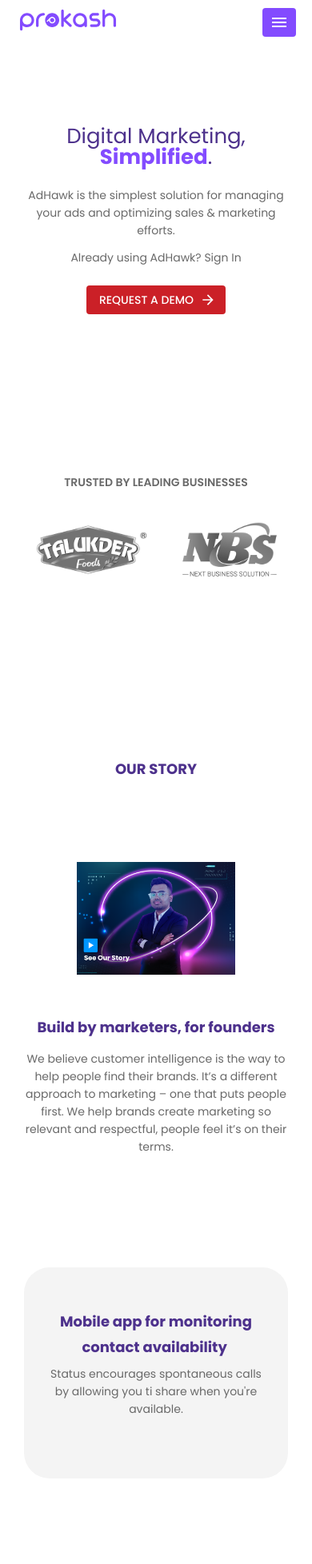
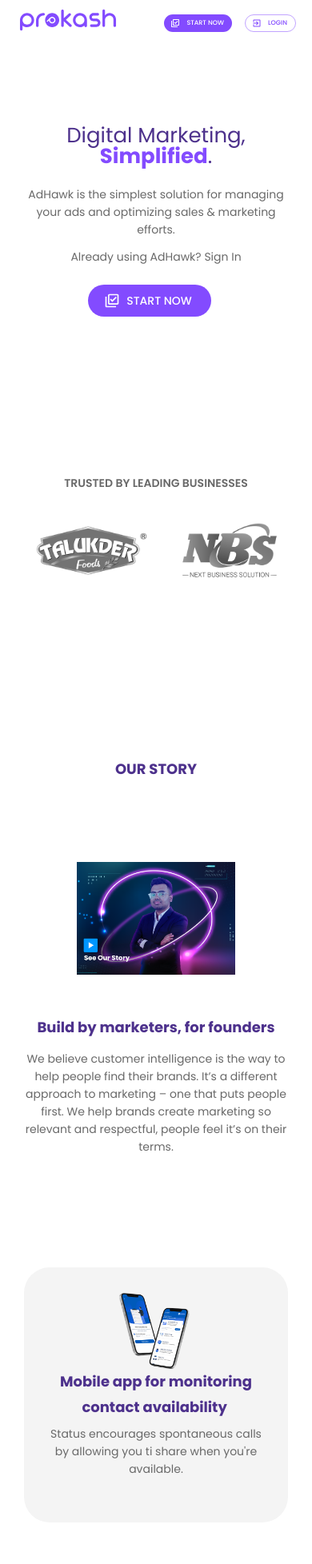
Before and after one commit to NayonRes/prokash-website, a React (Create React App) app: page / in a window 390 px wide. Shown: the top 1956 px of the page at 80% size. Built offline with nearby package versions, Linux system fonts and the light colour scheme.

Commit message:
responsive

```diff
--- a/public/index.html
+++ b/public/index.html
@@ -13,6 +13,11 @@
     <meta
       name="keywords"
       content="digital consultancy, boost"
+    />
+    <meta property="og:title" content="prokash.io" />
+    <meta property="og:description"
+    content="Simplify boosting for Bangladeshi SMBs. Our web service eliminates complexities, allowing businesses to boost posts
+    seamlessly without the need for ad accounts."
     />
     <link rel="apple-touch-icon" href="%PUBLIC_URL%/favicon.svg" />
     <!--
--- a/src/App.css
+++ b/src/App.css
@@ -273,6 +273,7 @@
   padding: 36px 36px;
   border-radius: 16px;
   box-sizing: border-box;
+  min-width: 365px;
 }
 .card7 {
   background: #e2eeff;
@@ -558,6 +559,7 @@
 
 .idea_card {
   min-height: 320px;
+  flex-direction: row;
 }
 /* -------------------tables-------------------- */
 .table_container {
@@ -708,6 +710,11 @@
 }
 .fw700 {
   font-weight: 700 !important;
+}
+.card_image {
+  width: 70%;
+  display: block;
+  margin-left: auto;
 }
 @media screen and (max-width: 1536px) {
   .top_section {
@@ -907,6 +914,19 @@
   } */
 }
 @media screen and (max-width: 600px) {
+  .card_image {
+    width: 50%;
+    margin-left: auto;
+    margin-right: auto;
+  }
+  .card6 {
+    flex: 0 0 calc(50% - 15px);
+    min-width: 0px;
+    max-width: 365px;
+  }
+  .idea_card {
+    flex-direction: column-reverse !important;
+  }
   .demo_form_title {
     font-size: 24px;
   }
@@ -1000,6 +1020,7 @@
 
   .card_holder {
     flex-direction: column;
+    align-items: center;
   }
   .card2,
   .card2_non_hover {
--- a/src/compoments/Header.jsx
+++ b/src/compoments/Header.jsx
@@ -165,12 +165,39 @@ const Header = () => {
               </Link>
             </Box>
             <Box sx={{ display: { xs: "block", md: "none" } }}>
-              <MobileDrawer
+              {/* <MobileDrawer
                 checkServiceMenuActive={checkServiceMenuActive}
                 checkUseCasesMenuActive={checkUseCasesMenuActive}
                 checkCaseStudiesMenuActive={checkCaseStudiesMenuActive}
                 checkWhoWeServeMenuActive={checkWhoWeServeMenuActive}
-              />
+              /> */}
+              <Button
+                disableElevation
+                variant="contained"
+                size="small"
+                sx={{ borderRadius: "100vw", mr: 2, fontSize: "8px" }}
+                // className="nav_button"
+                // endIcon={<img src="/favicon.svg" alt="prokash favicon" />}
+                // onClick={handleClickOpen}
+                startIcon={
+                  <LibraryAddCheckOutlinedIcon style={{ fontSize: "12px" }} />
+                }
+              >
+                Start now
+              </Button>
+              <Button
+                variant="outlined"
+                size="small"
+                sx={{ borderRadius: "100vw", fontSize: "8px" }}
+                // className="nav_button"
+                // endIcon={<img src="/favicon.svg" alt="prokash favicon" />}
+                startIcon={
+                  <ExitToAppOutlinedIcon style={{ fontSize: "12px" }} />
+                }
+                onClick={handleClickOpen}
+              >
+                Login
+              </Button>
             </Box>
             <Box sx={{ display: { xs: "none", md: "block" } }}>
               {/* <Button
@@ -184,7 +211,7 @@ const Header = () => {
               <Button
                 disableElevation
                 variant="contained"
-                sx={{ px: 2, py: 1, borderRadius: "100vw", mr: 2 }}
+                sx={{ px: 3, py: 1, borderRadius: "100vw", mr: 2 }}
                 // className="nav_button"
                 // endIcon={<img src="/favicon.svg" alt="prokash favicon" />}
                 // onClick={handleClickOpen}
@@ -194,7 +221,7 @@ const Header = () => {
               </Button>
               <Button
                 variant="outlined"
-                sx={{ px: 2, py: 1, borderRadius: "100vw" }}
+                sx={{ px: 3, py: 1, borderRadius: "100vw" }}
                 // className="nav_button"
                 // endIcon={<img src="/favicon.svg" alt="prokash favicon" />}
                 startIcon={<ExitToAppOutlinedIcon />}
--- a/src/pages/Feedback.jsx
+++ b/src/pages/Feedback.jsx
@@ -30,7 +30,7 @@ const Feedback = () => {
     // boxShadow: "rgba(0, 0, 0, 0.16) 0px 1px 4px",
     boxSizing: "border-box",
     [theme.breakpoints.down("sm")]: {
-      width: "60px",
+      width: "95%",
     },
   };
 
@@ -74,16 +74,16 @@ const Feedback = () => {
         },
       },
       {
-        breakpoint: 800,
+        breakpoint: 1200,
         settings: {
-          slidesToShow: 2,
+          slidesToShow: 3,
           // centerPadding: "20px",
         },
       },
       {
         breakpoint: 600,
         settings: {
-          slidesToShow: 3,
+          slidesToShow: 1,
           centerPadding: "20px",
         },
       },
--- a/src/pages/Home.jsx
+++ b/src/pages/Home.jsx
@@ -16,6 +16,7 @@ import Feedback from "./Feedback";
 import { useTheme } from "@mui/material/styles";
 import CheckBoxOutlinedIcon from "@mui/icons-material/CheckBoxOutlined";
 import Marquee from "react-fast-marquee";
+import LibraryAddCheckOutlinedIcon from "@mui/icons-material/LibraryAddCheckOutlined";
 
 const Home = () => {
   const theme = useTheme();
@@ -128,8 +129,8 @@ const Home = () => {
               <Button
                 variant="contained"
                 // color="error"
-                endIcon={<ArrowForwardIcon />}
-                sx={{ px: 2, py: 1, borderRadius: "100vw", mr: 2 }}
+                startIcon={<LibraryAddCheckOutlinedIcon />}
+                sx={{ px: 3, py: 1, borderRadius: "100vw", mr: 2 }}
                 className=" hideForMobileViewOnly hideForTabViewOnly"
                 disableElevation
                 data-aos="fade-down"
@@ -143,15 +144,15 @@ const Home = () => {
               <div className="center showForTabAndMobileViewOnly">
                 <Button
                   variant="contained"
-                  color="error"
-                  endIcon={<ArrowForwardIcon />}
-                  className=""
+                  // color="error"
+                  startIcon={<LibraryAddCheckOutlinedIcon />}
+                  sx={{ px: 3, py: 1, borderRadius: "100vw", mr: 2 }}
                   disableElevation
                   data-aos="fade-down"
                   data-aos-delay="900"
                   data-aos-offset="0"
                 >
-                  Request a demo
+                  Start Now
                 </Button>
               </div>
             </Grid>
@@ -285,7 +286,17 @@ const Home = () => {
             style={{ backgroundImage: "none" }}
             data-aos="fade-up"
           >
-            <Grid container alignItems="center" className="idea_card">
+            <Grid
+              container
+              alignItems="center"
+              className="idea_card"
+              // sx={{
+              //   flexDirection: "row",
+              //   [theme.breakpoints.down("xs")]: {
+              //     flexDirection: "row-reverse",
+              //   },
+              // }}
+            >
               <Grid item xs={12} sm={6} md={6} lg={6}>
                 <div className="margin_left_50">
                   <h3 className="title_semibold_medium mb6">
@@ -308,8 +319,8 @@ const Home = () => {
                   <Button
                     variant="contained"
                     // color="error"
-                    endIcon={<ArrowForwardIcon />}
-                    sx={{ px: 2, py: 1, borderRadius: "100vw", mr: 2 }}
+                    startIcon={<LibraryAddCheckOutlinedIcon />}
+                    sx={{ px: 3, py: 1, borderRadius: "100vw", mr: 2 }}
                     className=" hideForMobileViewOnly hideForTabViewOnly"
                     disableElevation
                     data-aos="fade-down"
@@ -327,14 +338,13 @@ const Home = () => {
                 sm={6}
                 md={6}
                 lg={6}
-                style={{ textAlign: "right" }}
-                className="hideForMobileViewOnly"
+                // style={{ textAlign: "right" }}
+                // className="hideForMobileViewOnly"
               >
                 <img
                   src="/Mobile-App.png"
                   alt="developing"
                   className="card_image"
-                  width="80%"
                 />
               </Grid>
             </Grid>
@@ -352,7 +362,7 @@ const Home = () => {
             <div
               className="card6 "
               style={{ border: "2px solid #f4f4f4" }}
-              data-aos="fade-up"
+              data-aos="zoom-in"
               data-aos-delay="300"
             >
               <div>
@@ -432,8 +442,8 @@ const Home = () => {
             <div
               className="card6 "
               style={{ border: "2px solid #f4f4f4" }}
-              data-aos="fade-up"
-              data-aos-delay="300"
+              data-aos="zoom-in"
+              data-aos-delay="500"
             >
               <div>
                 <Grid
```
